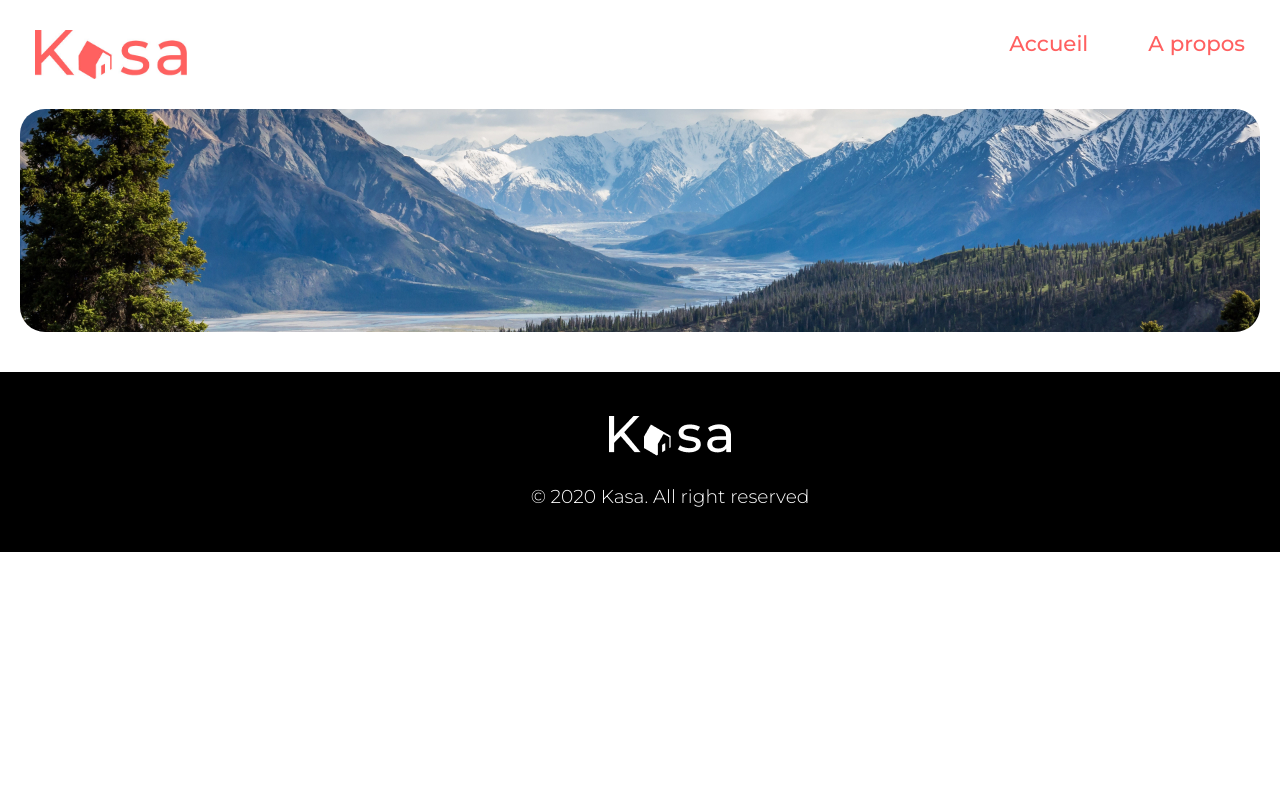
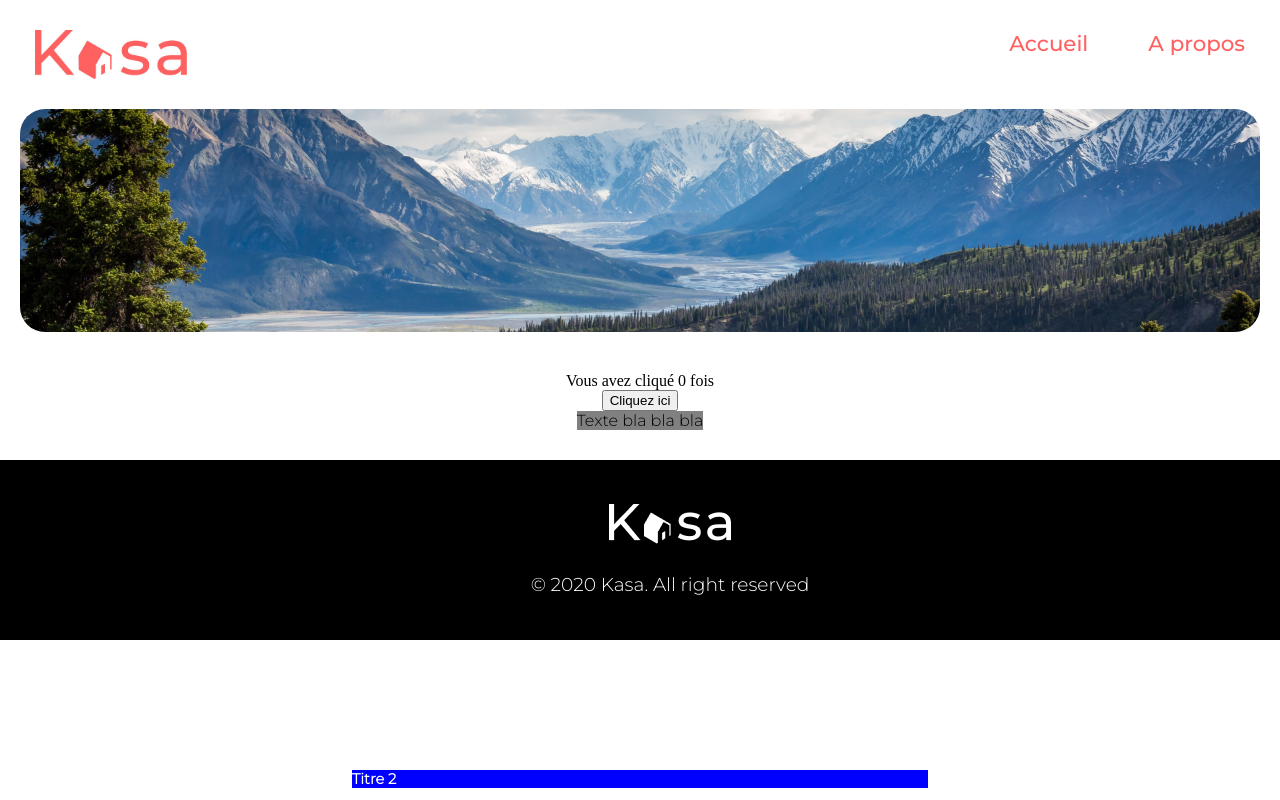
Before and after one commit to EmmaBroudic/projet6, a React (Create React App) app: page /a-propos in a window 1280 px wide. Shown: the top 800 px of the page. Built offline with nearby package versions, Linux system fonts and the light colour scheme.

Commit message:
avancées page à propos + qqs corrections

```diff
--- a/src/components/Collapse/collapse.css
+++ b/src/components/Collapse/collapse.css
@@ -0,0 +1,19 @@
+.collapse-container {
+    display: flex;
+    flex-direction: column;
+    justify-content: space-around;
+    align-items: center;
+}
+
+
+.titre-collapse {
+    font-family: MontserratLight;
+    color: white;
+    background-color: blue;
+}
+
+.text-collapse {
+    font-family: MontserratLight;
+    color: black;
+    background-color: grey;
+}
--- a/src/components/Collapse/collapse.jsx
+++ b/src/components/Collapse/collapse.jsx
@@ -0,0 +1,20 @@
+import React, { useState } from 'react';
+import './collapse.css';
+
+function Example() {
+  // Déclare une nouvelle variable d'état, que l'on va appeler « count »
+  const [count, setCount] = useState(0);
+
+  return (
+    <div className="collapse-container">
+      <p>Vous avez cliqué {count} fois</p>
+      <button onClick={() => setCount(count + 1)}>
+        Cliquez ici
+      </button>
+      <h2 className="titre-collapse">Titre 2</h2>
+      <p className="text-collapse">Texte bla bla bla</p>
+    </div>
+  );
+}
+
+export default Example
--- a/src/components/Image-top/image-top.css
+++ b/src/components/Image-top/image-top.css
@@ -6,6 +6,7 @@
   }
 
   .img-top {
+    position: relative;
     object-fit: cover;
     width: 1240px;
     height: 223px;
--- a/src/components/Image-top/image-top.jsx
+++ b/src/components/Image-top/image-top.jsx
@@ -5,7 +5,7 @@ function Imagetop() {
     return (
         <div className="image-top">
             <img src={img1} className="img-top" alt="img" />
-            <p className="text-img-top">Chez vous, partout et ailleurs</p>
+            <h1 className="text-img-top">Chez vous, partout et ailleurs</h1>
         </div>
     )
 }
--- a/src/components/Main/main.jsx
+++ b/src/components/Main/main.jsx
@@ -1,6 +1,5 @@
+import Card from '../Card/card.jsx';
 import './main.css';
-import Card from '../Card/card.jsx';
-//import Test from '../../annonces.js';
 
 function Main() {
     return (
--- a/src/index.css
+++ b/src/index.css
@@ -13,7 +13,7 @@
   src: url('fonts/Montserrat-Bold.ttf') format('truetype');
 }
 
-body, p {
+body, p, h1, figure {
   margin: 0;
   /*font-family: -apple-system, BlinkMacSystemFont, 'Segoe UI', 'Roboto', 'Oxygen',
     'Ubuntu', 'Cantarell', 'Fira Sans', 'Droid Sans', 'Helvetica Neue',
--- a/src/pages/Home/a-propos.jsx
+++ b/src/pages/Home/a-propos.jsx
@@ -1,10 +1,13 @@
-import ImageDeuxTop from '../../components/Image-deux-top/image-deux-top.jsx'
-import '../../App.css';
+import ImageDeuxTop from '../../components/Image-deux-top/image-deux-top.jsx';
+import Collapse from '../../components/Collapse/collapse.jsx';
+import './a-propos.css';
+
 
 function Home() {
   return (
     <div className="app-container">
       <ImageDeuxTop />
+      <Collapse />
     </div>
   );
 }
--- a/src/pages/Home/home.jsx
+++ b/src/pages/Home/home.jsx
@@ -1,6 +1,6 @@
+import Imagetop from '../../components/Image-top/image-top.jsx';
+import Main from '../../components/Main/main.jsx';
 import './home.css';
-import Imagetop from '../../components/Image-top/image-top.jsx'
-import Main from '../../components/Main/main.jsx';
 
 function Home() {
   return (
```
Also changed, not shown: src/index.js (+3 -4 lines).
